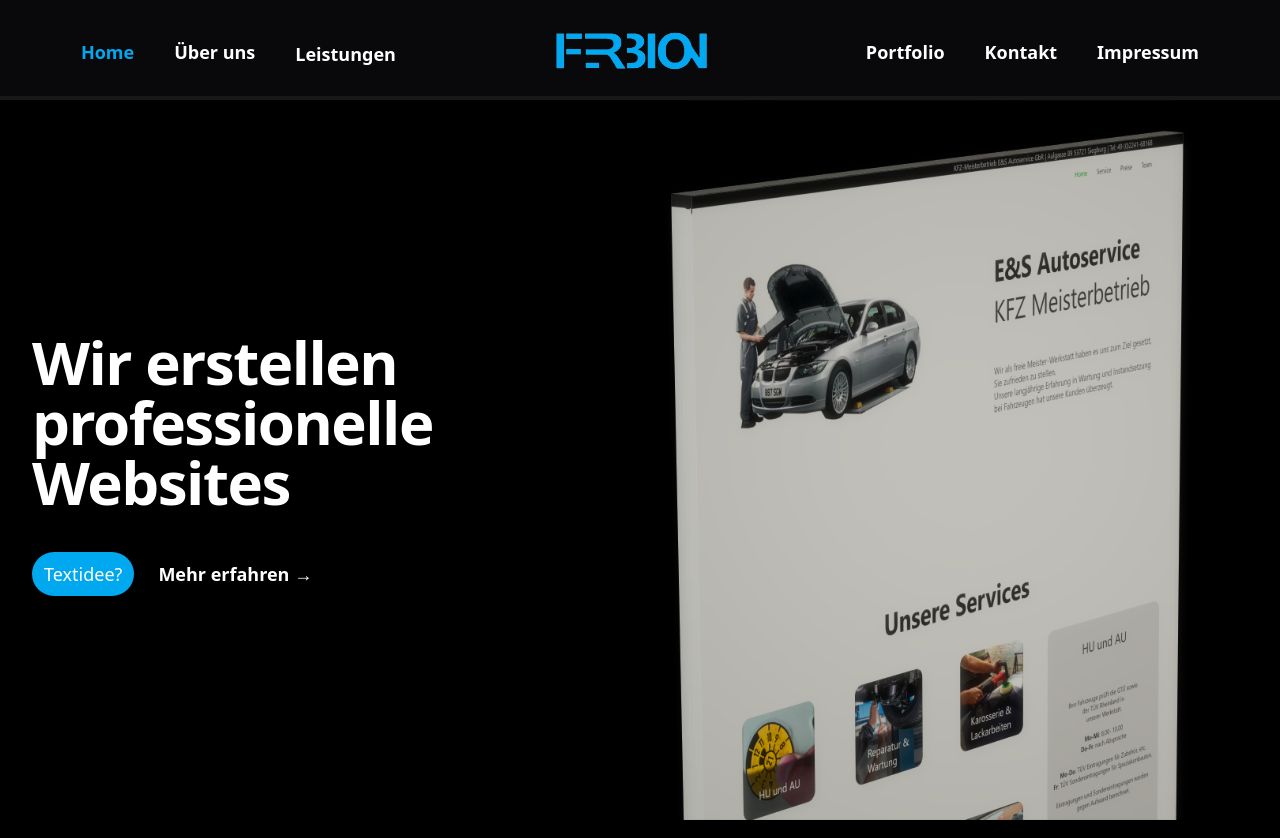
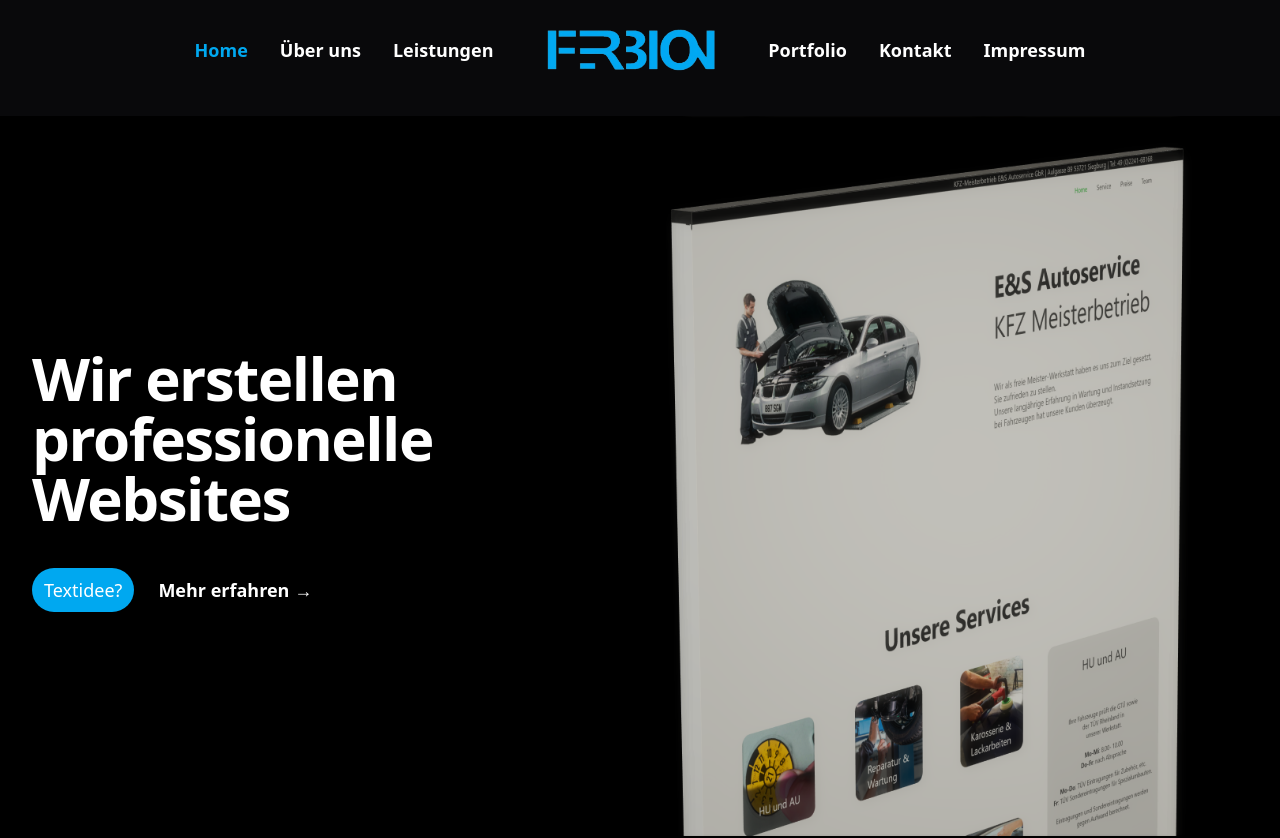
Before and after one commit to Ferbion-lT/V3, a Vue app: page / in a window 1280 px wide. Shown: the top 838 px of the page. Built offline with nearby package versions, Linux system fonts and the light colour scheme.

Commit message:
feat: improved responsivness of the navbar

```diff
--- a/src/components/Navbar.vue
+++ b/src/components/Navbar.vue
@@ -1,9 +1,8 @@
-<template class="scroll-smooth">
-  <div id="start" class="bg-[#000000] text-white">
-        <header class=" bg-zinc-950 border-b-4 border-zinc-900 sm:flex sm:justify-center pt-10">
-        <div class="flex pl-[7.5%] px-4 py-3 sm:p-0">
-          <div class="sm:hidden">
-            <button @click="isOpen = !isOpen" type="button" class="block text-white">
+<template>
+  <header class="bg-zinc-950 text-white md:flex md:justify-center md:items-center">
+    <div class="flex items-center justify-between px-4 pb-4 py-3 sm:p-0">
+      <div class="pt-4 pl-4 pb-4 md:hidden">
+        <button @click="isOpen = !isOpen" type="button" class="block text-white focus:text-white focus:outline-none">
           <svg class="h-6 w-6 fill-current" viewBox="0 0 24 24">
             <path v-if="isOpen" fill-rule="evenodd" d="M18.278 16.864a1 1 0 0 1-1.414 1.414l-4.829-4.828-4.828 4.828a1 1 0 0 1-1.414-1.414l4.828-4.829-4.828-4.828a1 1 0 0 1 1.414-1.414l4.829 4.828 4.828-4.828a1 1 0 1 1 1.414 1.414l-4.828 4.829 4.828 4.828z"/>
             <path v-if="!isOpen" fill-rule="evenodd" d="M4 5h16a1 1 0 0 1 0 2H4a1 1 0 1 1 0-2zm0 6h16a1 1 0 0 1 0 2H4a1 1 0 0 1 0-2zm0 6h16a1 1 0 0 1 0 2H4a1 1 0 0 1 0-2z"/>
@@ -11,42 +10,32 @@
         </button>
       </div>
     </div>
-        <nav :class="isOpen ? 'flex' : 'hidden'" class="flex-col px-2 pt-2 pb-4 sm:flex justify-center sm:p-0">
-          <div class="flex flex-col pl-[7.5%] gap-10 md:flex-row sm:pl-0 sm:justify-center">
-            <div class="">
-            <ul class="flex flex-col sm:flex-row gap-10 md:pr-[100px]">
-            <li class="list-none">
+    <nav :class="isOpen ? 'flex' : 'hidden'" class="md:flex">
+      <ul class="flex text-center w-full flex-col space-y-4 md:flex-row md:space-y-0 md:space-x-8 md:justify-center md:items-center max-[884px]:pt-8 pb-4">
+          <li>
             <router-link class="text-lg font-semibold leading-6 hover:text-[#00a8f0]" :class="{'text-[#00a8f0]': $route.path === '/'}" to="/">Home</router-link>
           </li>
-            <li class="list-none">
+          <li>
             <span class="text-lg font-semibold leading-6 hover:text-[#00a8f0] cursor-pointer transition" v-on:click="about_scroll">Über uns</span>
           </li>
-            <li class="list-none ">
+          <li>
             <span class="text-lg font-semibold left-6 hover:text-[#00a8f0] cursor-pointer transition" v-on:click="services_scroll">Leistungen</span>
           </li>
-          </ul>
+          <div class="hidden min-[884px]:block">
+            <img class="h-[100px]" src="../assets/logo_transparent.png">
           </div>
-        <div class="hidden md:block md:justify-center relative mt-[-3%]">
-          <img class="h-[90px] w-[190px] lg:hover:scale-110 duration-300 transition" src="../assets/logo_transparent.png">
-        </div>
-        <div class="">
-          <ul class="flex flex-col sm:flex-row gap-10 md:pl-[100px]">
-            <li class="list-none">
+          <li>
             <span class="text-lg font-semibold leading-6 hover:text-[#00a8f0] cursor-pointer transition" v-on:click="portfolio_scroll">Portfolio</span>
           </li>
-            <li class="list-none">
+          <li>
             <router-link class="text-lg font-semibold leading-6 hover:text-[#00a8f0]" :class="{'text-[#00a8f0]': $route.path === '/contact'}" to="/contact">Kontakt</router-link>
           </li>
-            <li class="list-none">
+          <li>
             <router-link class="text-lg font-semibold leading-6 hover:text-[#00a8f0]" :class="{'text-[#00a8f0]': $route.path === '/impressum'}" to="/impressum">Impressum</router-link>
           </li>
         </ul>
-          </div>
-          </div>
     </nav>
   </header>
-  </div>
-
 </template>
 
 <script>
@@ -57,20 +46,4 @@ export default {
     }
   },
 }
-
-
 </script>
-
-<script setup>
-function about_scroll (event) {
-  document.getElementById("leistungen").scrollIntoView({behavior: 'smooth'})
-}
-
-function services_scroll (event) {
-  document.getElementById("services").scrollIntoView({behavior: 'smooth'})
-}
-
-function portfolio_scroll (event) {
-  document.getElementById("portfolio").scrollIntoView({behavior: 'smooth'})
-}
-</script>
```
Lines whose indentation alone changed are shown as unchanged.
